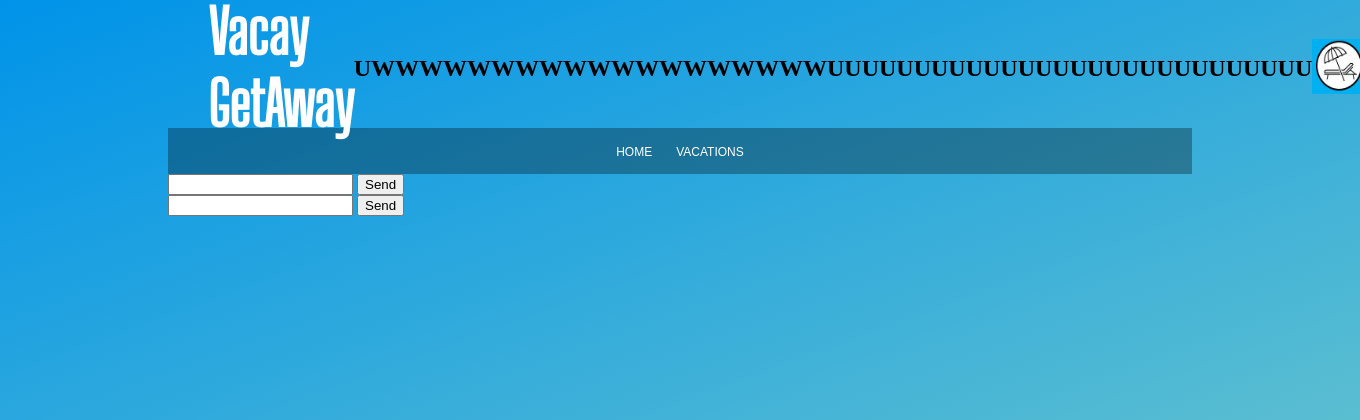
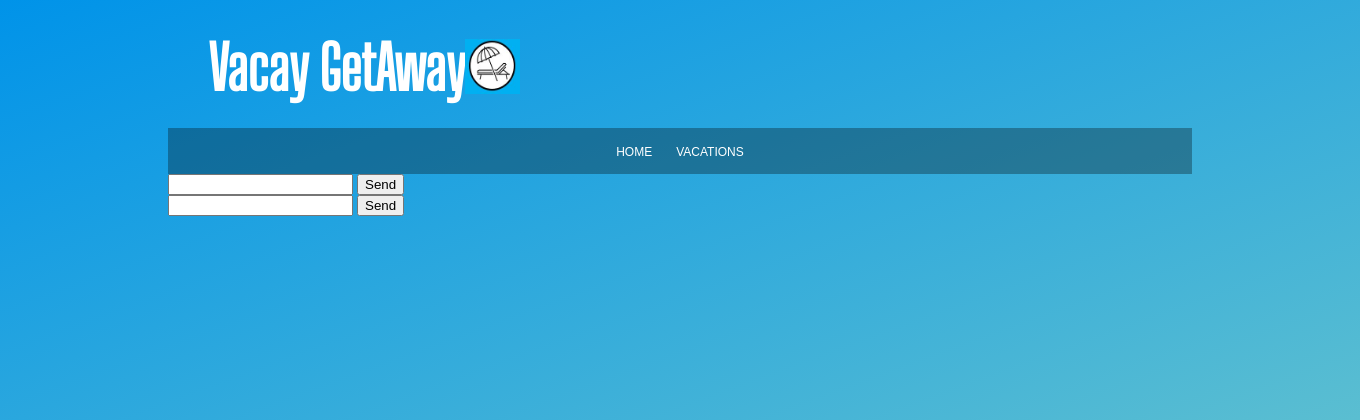
Before and after one commit to adithyav09/Database-Project.github.io, a Node server app: template templates/booking.html in a window 1360 px wide. Shown: the top 420 px of the page. Run offline with Node 20, Linux system fonts and the light colour scheme; the template is opened without the code that fills it, so the values that code supplies are empty.

Commit message:
test complete

```diff
--- a/templates/booking.html
+++ b/templates/booking.html
@@ -18,7 +18,6 @@
     <div class="container">
         <header>
             <h1>Vacay GetAway</h1>
-            <h2> UWWWWWWWWWWWWWWWWWWWUUUUUUUUUUUUUUUUUUUUUUUUUUUU</h2>
             <div class="logo">
                 <img src="../public/images/logo.JPG" alt="logo" width = "55" height = "55">
             </div>
```
